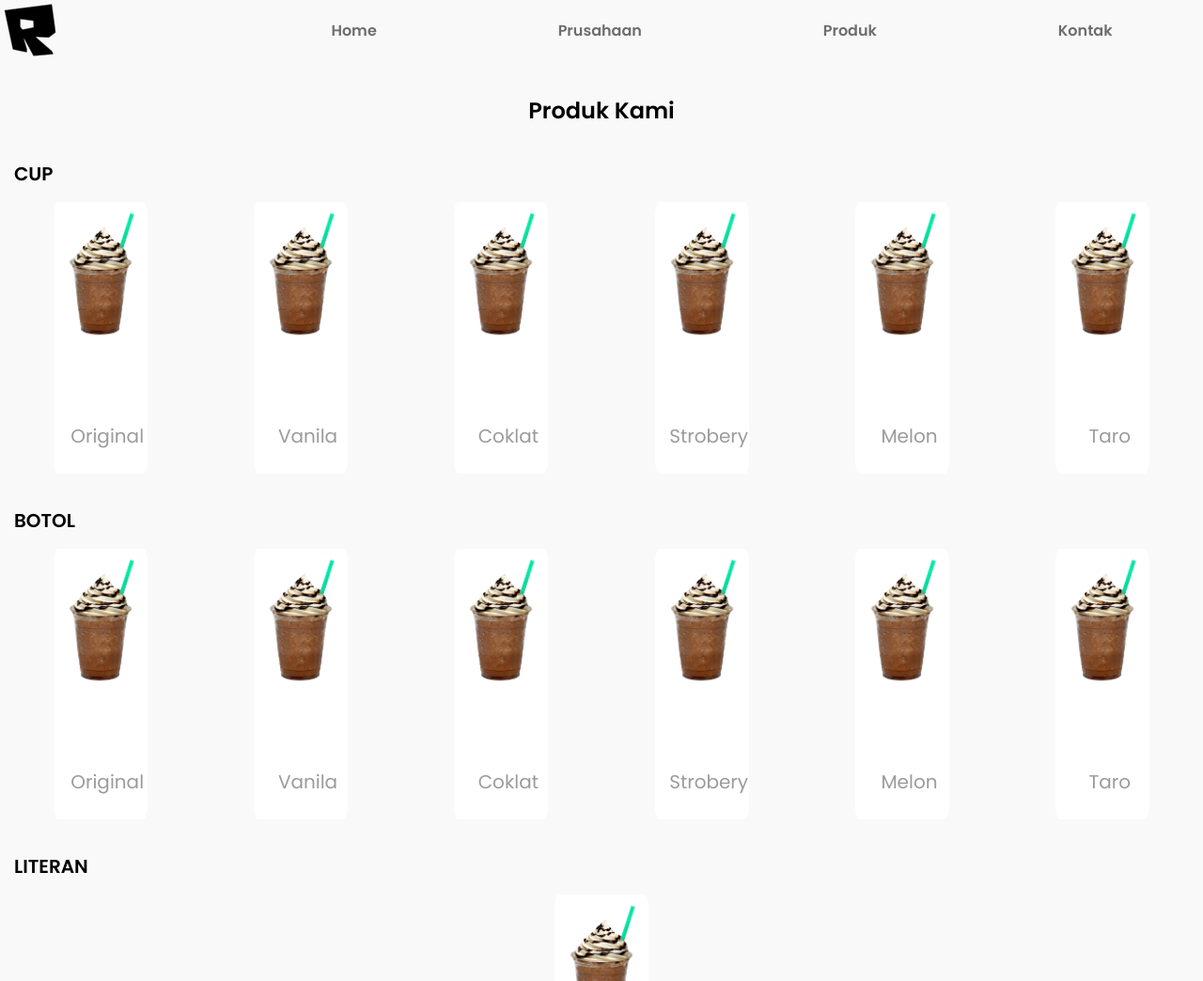
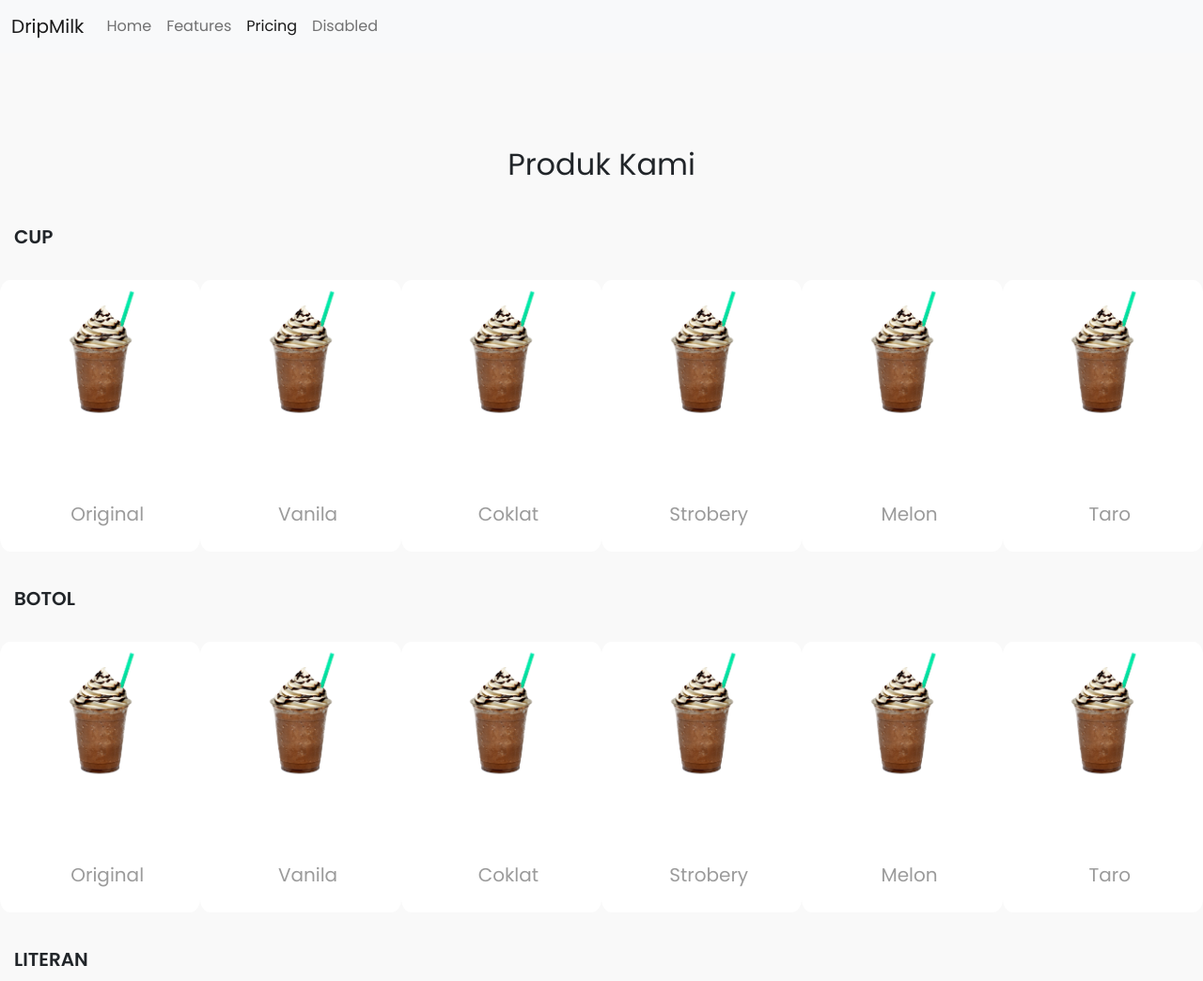
Before and after one commit to jalal177/dripmilk, a plain HTML site: page produk/index.html in a window 1280 px wide. Shown: the top 1044 px of the page at 94% size. Drawn offline with nearby package versions, Linux system fonts and the light colour scheme; a web font is replaced by a local one.

Commit message:
navbar bootstrap

```diff
--- a/index.html
+++ b/index.html
@@ -1,13 +1,16 @@
 <!DOCTYPE html>
 <html>
 <head>
+    <!-- Required meta tags -->
     <meta charset="utf-8">
     <meta name="viewport" content="width=device-width, initial-scale=1">
-    <title>drip milk</title>
+
+    <!-- Bootstrap CSS -->
+    <link href="https://cdn.jsdelivr.net/npm/bootstrap@5.0.2/dist/css/bootstrap.min.css" rel="stylesheet" integrity="sha384-EVSTQN3/azprG1Anm3QDgpJLIm9Nao0Yz1ztcQTwFspd3yD65VohhpuuCOmLASjC" crossorigin="anonymous">
     <link rel="stylesheet" type="text/css" href="style.css">
 </head>
 <body>
-    <header>
+    <!-- <header>
         <nav>
             <div class="logo">
                 <img src="img/logo.png">
@@ -19,7 +22,32 @@
                 <li><a href="">Kontak</a></li>
             </ul>
         </nav>
-    </header>
+    </header> -->
+
+    <nav class="navbar navbar-expand-lg navbar-light bg-light">
+        <div class="container-fluid">
+          <a class="navbar-brand" href="#">DripMilk</a>
+          <button class="navbar-toggler" type="button" data-bs-toggle="collapse" data-bs-target="#navbarNav" aria-controls="navbarNav" aria-expanded="false" aria-label="Toggle navigation">
+            <span class="navbar-toggler-icon"></span>
+          </button>
+          <div class="collapse navbar-collapse" id="navbarNav">
+            <ul class="navbar-nav">
+              <li class="nav-item">
+                <a class="nav-link active" aria-current="page" href="index.html">Home</a>
+              </li>
+              <li class="nav-item">
+                <a class="nav-link" href="perusahaan/index.html">Features</a>
+              </li>
+              <li class="nav-item">
+                <a class="nav-link" href="produk/index.html">Pricing</a>
+              </li>
+              <li class="nav-item">
+                <a class="nav-link" href="kontak/index.html" tabindex="-1" aria-disabled="true">Disabled</a>
+              </li>
+            </ul>
+          </div>
+        </div>
+      </nav>
 
     <section>
         <div class="hero">
@@ -69,6 +97,7 @@
 
     <footer>Created Whit Love by <a href="https://www.instagram.com/jalalldinn/">@Jalaludin Ahmadi</a></footer>
 
+    <script src="https://cdn.jsdelivr.net/npm/bootstrap@5.0.2/dist/js/bootstrap.bundle.min.js" integrity="sha384-MrcW6ZMFYlzcLA8Nl+NtUVF0sA7MsXsP1UyJoMp4YLEuNSfAP+JcXn/tWtIaxVXM" crossorigin="anonymous"></script>
 
 </body>
 </html>
--- a/produk/index.html
+++ b/produk/index.html
@@ -4,22 +4,35 @@
 	<meta charset="utf-8">
 	<meta name="viewport" content="width=device-width, initial-scale=1">
 	<title>produk</title>
+	<link href="https://cdn.jsdelivr.net/npm/bootstrap@5.0.2/dist/css/bootstrap.min.css" rel="stylesheet" integrity="sha384-EVSTQN3/azprG1Anm3QDgpJLIm9Nao0Yz1ztcQTwFspd3yD65VohhpuuCOmLASjC" crossorigin="anonymous">
+
 	<link rel="stylesheet" type="text/css" href="../style.css">
 </head>
 <body>
-	<header>
-        <nav>
-            <div class="logo">
-                <img src="../img/logo.png">
-            </div>
-            <ul>
-                <li><a href="../index.html">Home</a></li>
-                <li><a href="../perusahaan/index.html">Prusahaan</a></li>
-                <li><a href="../produk/index.html">Produk</a></li>
-                <li><a href="../kontak/index.html">Kontak</a></li>
+	<nav class="navbar navbar-expand-lg navbar-light bg-light">
+        <div class="container-fluid">
+          <a class="navbar-brand" href="#">DripMilk</a>
+          <button class="navbar-toggler" type="button" data-bs-toggle="collapse" data-bs-target="#navbarNav" aria-controls="navbarNav" aria-expanded="false" aria-label="Toggle navigation">
+            <span class="navbar-toggler-icon"></span>
+          </button>
+          <div class="collapse navbar-collapse" id="navbarNav">
+            <ul class="navbar-nav">
+              <li class="nav-item">
+                <a class="nav-link " aria-current="page" href="../index.html">Home</a>
+              </li>
+              <li class="nav-item">
+                <a class="nav-link" href="../perusahaan/index.html">Features</a>
+              </li>
+              <li class="nav-item">
+                <a class="nav-link active" href="index.html">Pricing</a>
+              </li>
+              <li class="nav-item">
+                <a class="nav-link" href="../kontak/index.html" tabindex="-1" aria-disabled="true">Disabled</a>
+              </li>
             </ul>
-        </nav>
-    </header>
+          </div>
+        </div>
+      </nav>
 
     <section class="hero-produk">
     	<div class="container-produk">
@@ -119,6 +132,6 @@
 
 	<footer>Created Whit Love by <a href="https://www.instagram.com/jalalldinn/">@Jalaludin Ahmadi</a></footer>
 
-
+	<script src="https://cdn.jsdelivr.net/npm/bootstrap@5.0.2/dist/js/bootstrap.bundle.min.js" integrity="sha384-MrcW6ZMFYlzcLA8Nl+NtUVF0sA7MsXsP1UyJoMp4YLEuNSfAP+JcXn/tWtIaxVXM" crossorigin="anonymous"></script>
 </body>
 </html>
--- a/style.css
+++ b/style.css
@@ -12,15 +12,12 @@ body {
 	background-color: #f9f9f9;
 }
 
-header {
+/* header {
 	width: 100%;
-	/*height: 200vh;*/
 }
 
 nav {
 	width: 100%;
-	/*display: flex;*/
-	/*justify-content: center;*/
 	position: fixed;
 	background-color: #f9f9f9;
 	z-index: 999;
@@ -49,7 +46,7 @@ li a {
 	color: #111;
 	opacity: 60%;
 	font-weight: 600;
-}
+} */
 
 /*.brand a {
 	font-weight: 600;
@@ -332,6 +329,13 @@ footer {
 	iframe {
 		width: 100%;
 	}
+
+	.banner img {
+		width: 240px;
+		display: block;
+		margin: auto;
+		padding-top: 17px;
+	}
 }
 
 @media screen and (max-width: 500px) {
@@ -365,11 +369,4 @@ footer {
 		width: 100%;
 	}
 
-	.banner img {
-		width: 240px;
-		display: block;
-		margin: auto;
-		padding-top: 17px;
-	}
-
 }
```
Also changed, not shown: kontak/index.html (+26 -12 lines), perusahaan/index.html (+28 -14 lines), img/profile.png (added).
